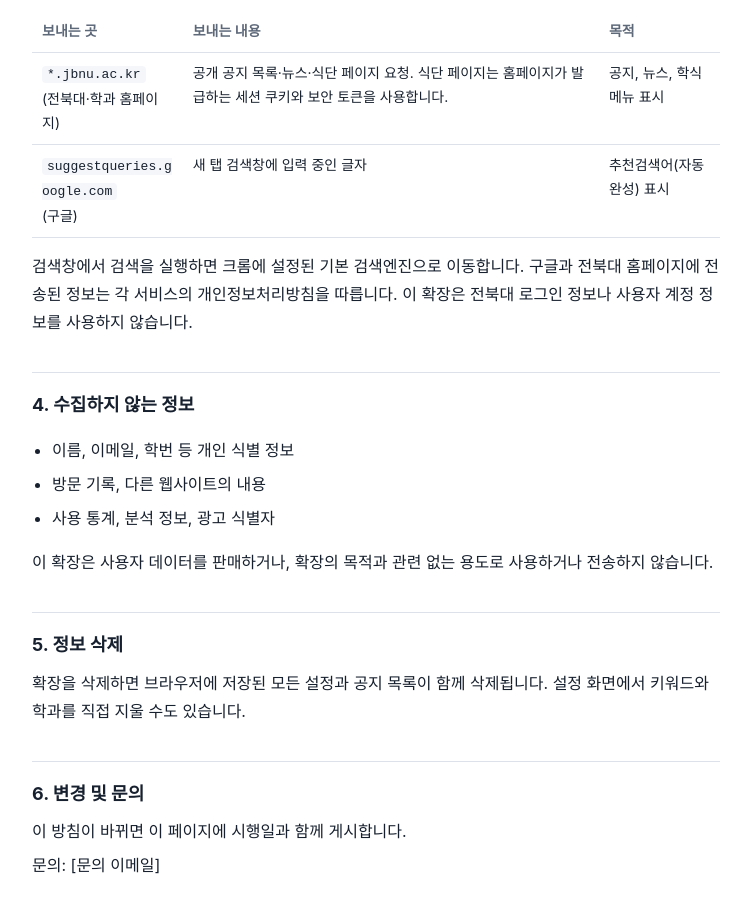
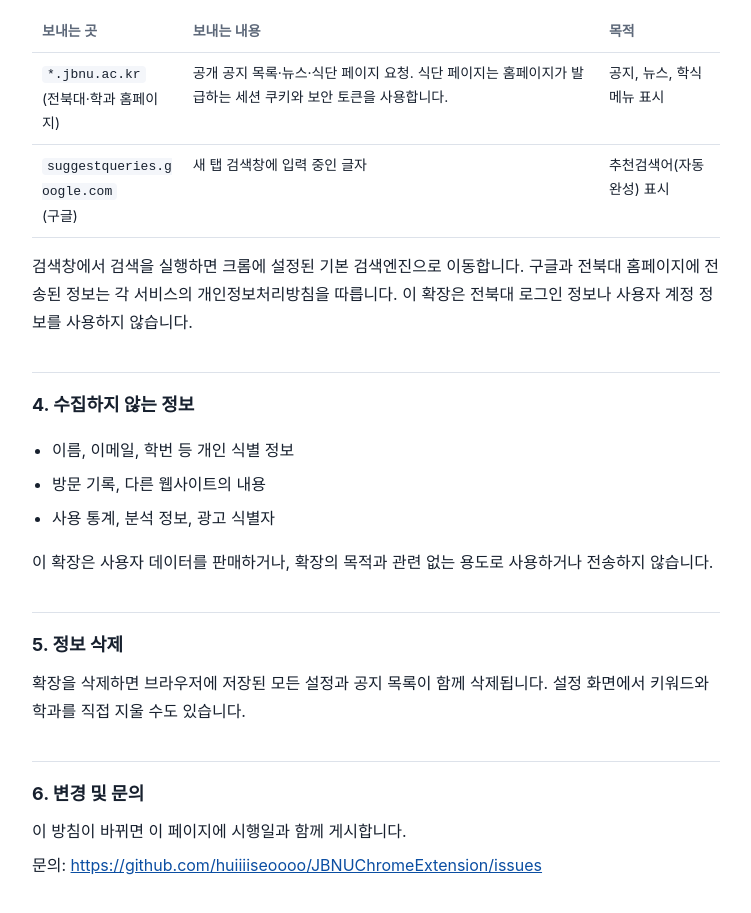
Before and after one commit to huiiiiseoooo/JBNUChromeExtension, a plain HTML site: page privacy.html in a window 1280 px wide. Shown: the part 902-1815 px from the top of the page, without its empty margins (264-1015 px from the left). Drawn offline with Linux system fonts and the light colour scheme.

Commit message:
Use GitHub issues as the contact link

```diff
--- a/privacy.html
+++ b/privacy.html
@@ -94,7 +94,7 @@
 
       <h2>6. 변경 및 문의</h2>
       <p>이 방침이 바뀌면 이 페이지에 시행일과 함께 게시합니다.</p>
-      <p>문의: [문의 이메일]</p>
+      <p>문의: <a href="https://github.com/huiiiiseoooo/JBNUChromeExtension/issues">https://github.com/huiiiiseoooo/JBNUChromeExtension/issues</a></p>
     </main>
   </body>
 </html>
```
